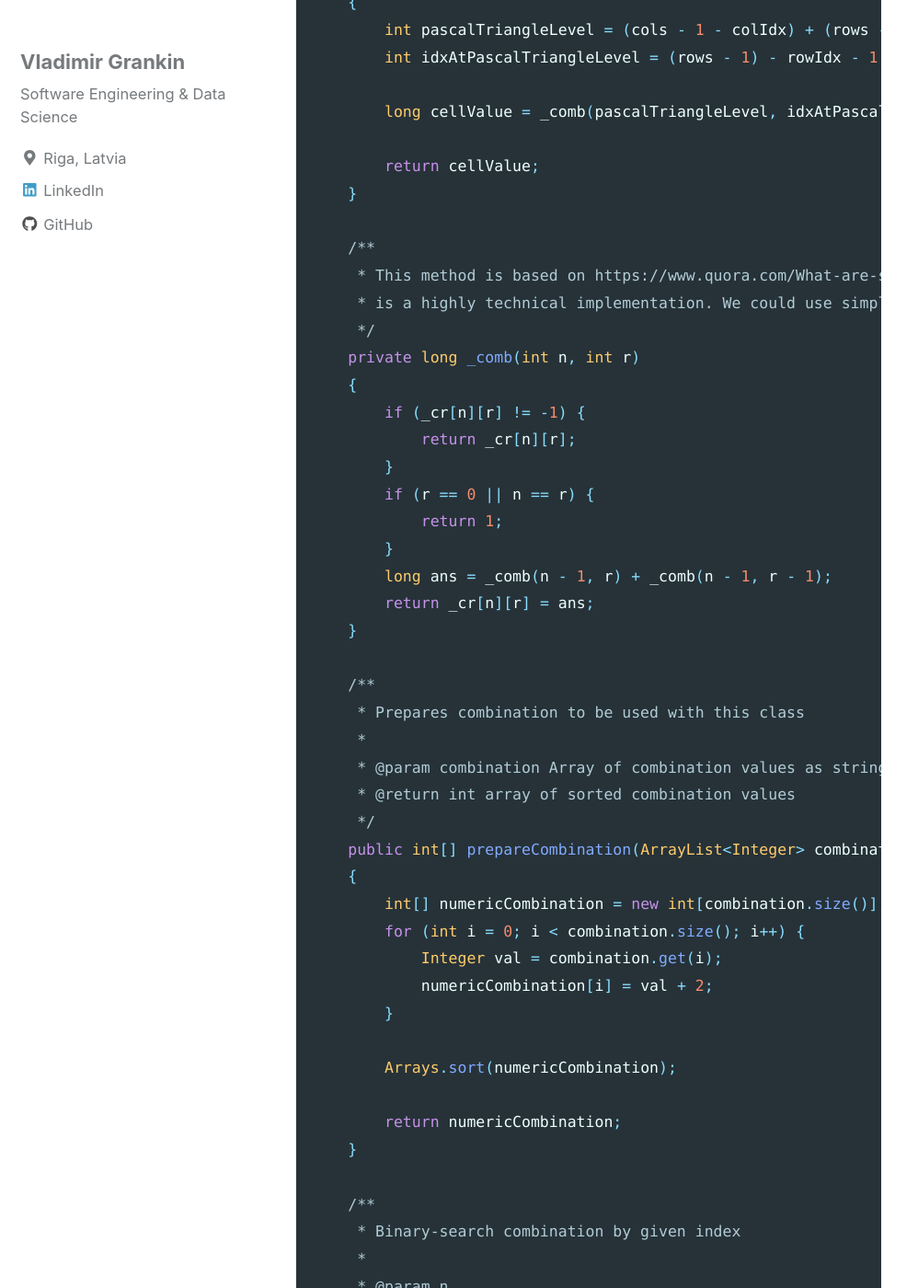
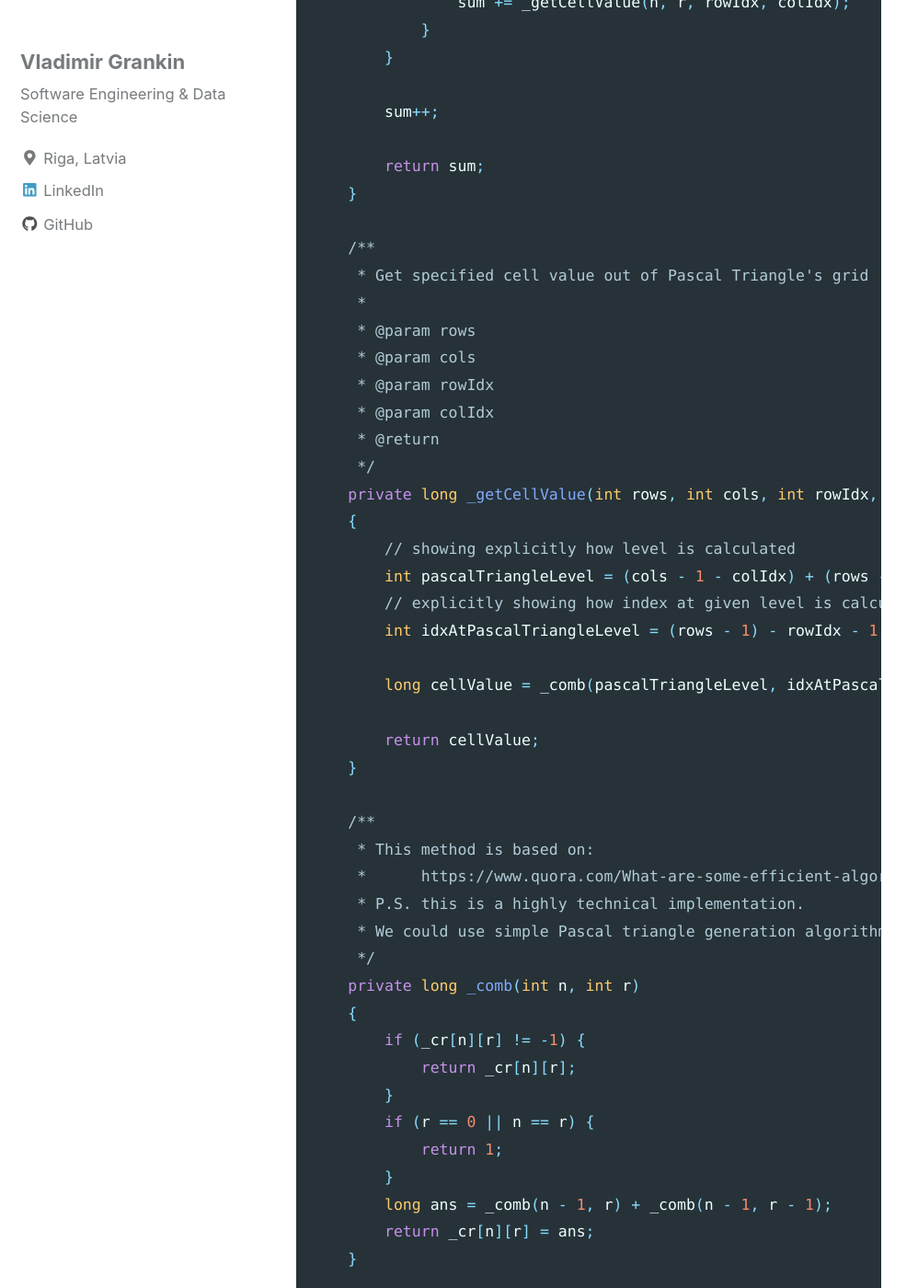
Before and after one commit to vgrankin/vgrankin.github.io, a Jekyll site: the page built from _posts/2018-08-23-pascals-triangle.md, in a window 1280 px wide and 1400 px high, scrolled down 10872 px. Shown: the whole window at 92% size, without its empty margins (0-998 px from the left). Built offline with Jekyll 4.4.1, drawn with Linux system fonts in a browser that asks for light colours; nearby versions of some CDN libraries; some of the changed text lies outside the part shown.

Commit message:
Working on pascal triangle post

````diff
--- a/_posts/2018-08-23-pascals-triangle.md
+++ b/_posts/2018-08-23-pascals-triangle.md
@@ -157,6 +159,14 @@ public class CombinationsWithoutRepetition
         }
     }
 
+    /**
+     * Get combination index by given actual combination
+     *
+     * @param n
+     * @param r
+     * @param numericCombination
+     * @return
+     */
     public long getCombinationIndex(int n, int r, int[] numericCombination)
     {
         long sum = 0;
@@ -173,10 +183,21 @@ public class CombinationsWithoutRepetition
         return sum;
     }
 
+    /**
+     * Get specified cell value out of Pascal Triangle's grid
+     *
+     * @param rows
+     * @param cols
+     * @param rowIdx
+     * @param colIdx
+     * @return
+     */
     private long _getCellValue(int rows, int cols, int rowIdx, int colIdx)
     {
-        int pascalTriangleLevel = (cols - 1 - colIdx) + (rows - 2 - rowIdx); // showing explicitly how level is calculated
-        int idxAtPascalTriangleLevel = (rows - 1) - rowIdx - 1; // explicitly showing how index at given level is calculated
+        // showing explicitly how level is calculated
+        int pascalTriangleLevel = (cols - 1 - colIdx) + (rows - 2 - rowIdx);
+        // explicitly showing how index at given level is calculated
+        int idxAtPascalTriangleLevel = (rows - 1) - rowIdx - 1;
 
         long cellValue = _comb(pascalTriangleLevel, idxAtPascalTriangleLevel);
 
@@ -184,8 +205,10 @@ public class CombinationsWithoutRepetition
     }
 
     /**
-     * This method is based on https://www.quora.com/What-are-some-efficient-algorithms-to-compute-nCr-in-Java P.S. this
-     * is a highly technical implementation. We could use simple Pascal triangle generation algorithm instead.
+     * This method is based on:
+     *      https://www.quora.com/What-are-some-efficient-algorithms-to-compute-nCr-in-Java
+     * P.S. this is a highly technical implementation.
+     * We could use simple Pascal triangle generation algorithm instead.
      */
     private long _comb(int n, int r)
     {
@@ -255,6 +278,12 @@ public class CombinationsWithoutRepetition
     }
 }
 
+// usage example:
+//CombinationsWithoutRepetition c = new CombinationsWithoutRepetition();
+//System.out.println(c.getCombinationIndex(3, 3, new int[]{1,2,3})); // n = 3; r = 3; combination = [1,2,3]
+//int[] comb = c.getCombinationByIndex(3, 3, 8); // n = 3; r = 3; combination index = 8
+//System.out.println(Arrays.toString(comb));
+
 ```
 
 As soon as Pascal’s lookup table (_cr) is filled, algorithm works pretty fast.
````
Also changed, not shown: other parts of _posts/2018-08-23-pascals-triangle.md (+2 -0 lines).
